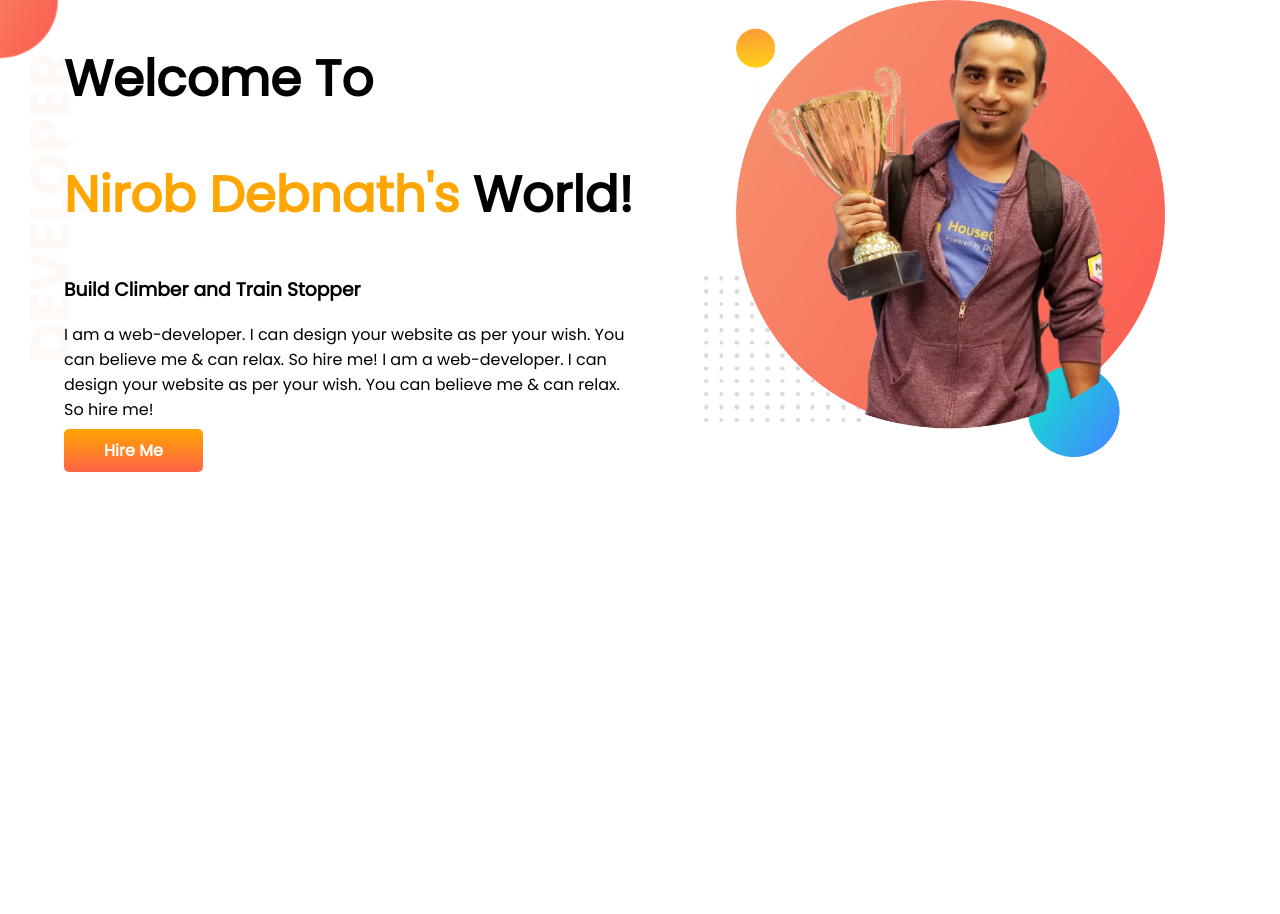
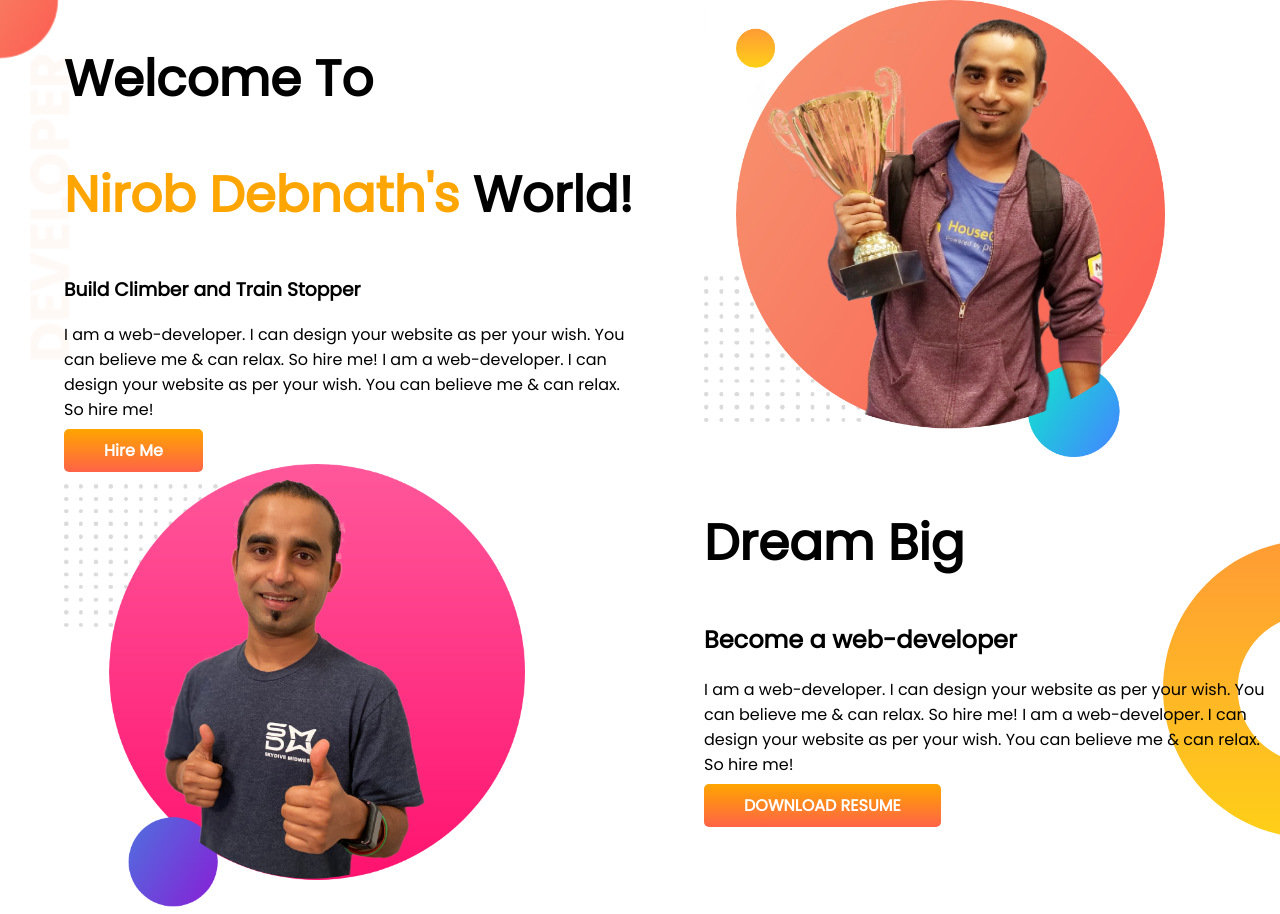
Before and after one commit to Nirob-Debnath/developer-portfolio01, a plain HTML site: page index.html in a window 1280 px wide. Before the commit the page ends 800 px from the top, so only its background shows below. Drawn offline with Linux system fonts and the light colour scheme.

Commit message:
Jhankar Mahmud

```diff
--- a/index.html
+++ b/index.html
@@ -27,6 +27,19 @@
             <img src="images/jhankar00111.png" alt="Jhankar Mahmud">
         </div>
     </section>
+    <section class="dream-big">
+        <div class="half-width">
+            <img src="images/jhankar2.png" alt="jhankar2">
+        </div>
+        <div class="half-width">
+            <h1>Dream Big</h1>
+            <h2>Become a web-developer</h2>
+            <p>I am a web-developer. I can design your website as per your wish. You can believe me & can relax. So hire
+                me! I am a web-developer. I can design your website as per your wish. You can believe me & can relax. So
+                hire me!</p>
+            <a class="link-button" targer="_blank" href="http://">DOWNLOAD RESUME</a>
+        </div>
+    </section>
 </body>
 
 </html>
--- a/style.css
+++ b/style.css
@@ -9,6 +9,7 @@ h1 {
 
 .orange-color {
     color: orange;
+    margin-bottom: 150px;
 }
 
 section {
@@ -37,3 +38,9 @@ section {
     background-image: url(images/top-banner.png);
     background-repeat: no-repeat;
 }
+
+.dream-big {
+    background-image: url(images/dream-bg.png);
+    background-repeat: no-repeat;
+    background-position: right;
+}
```
